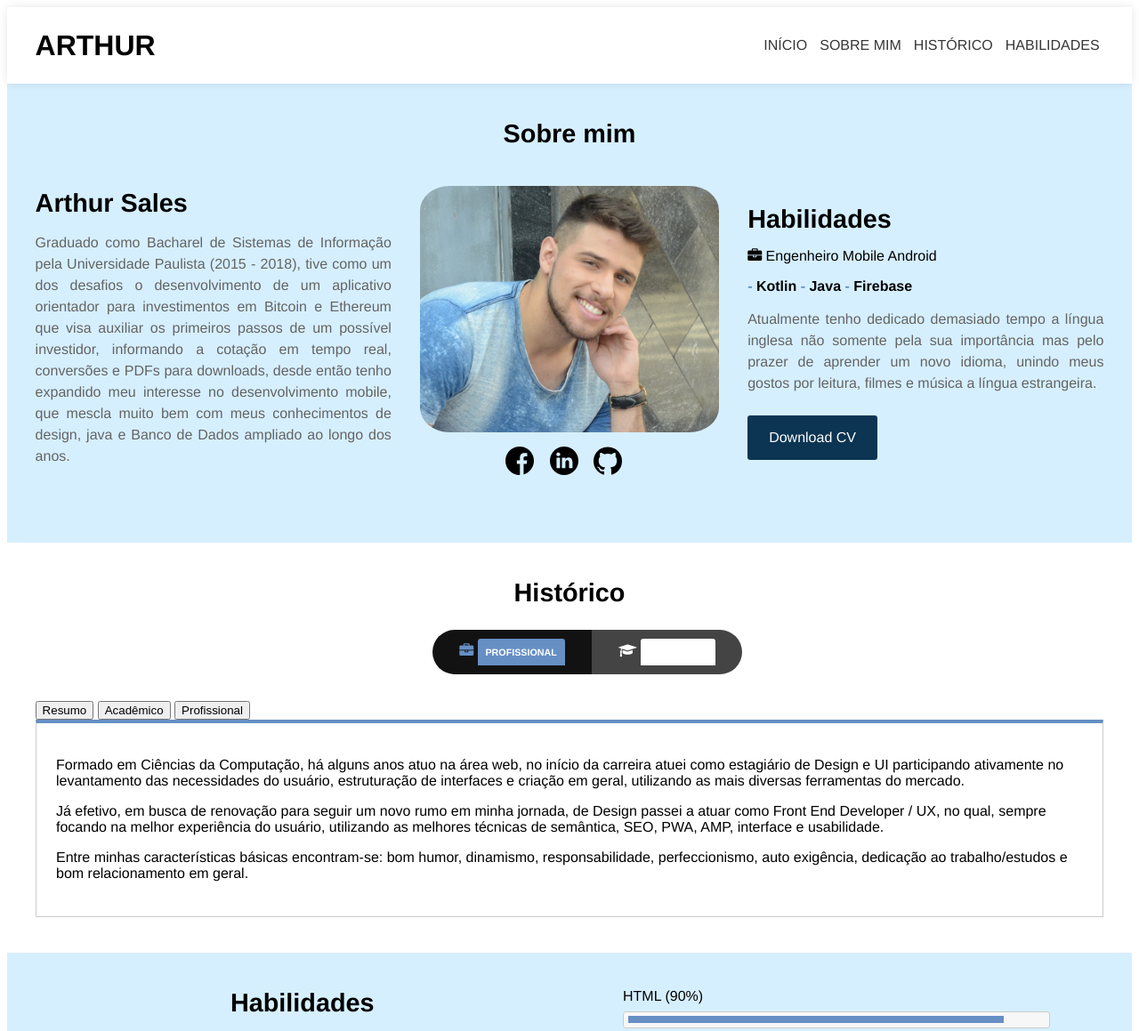
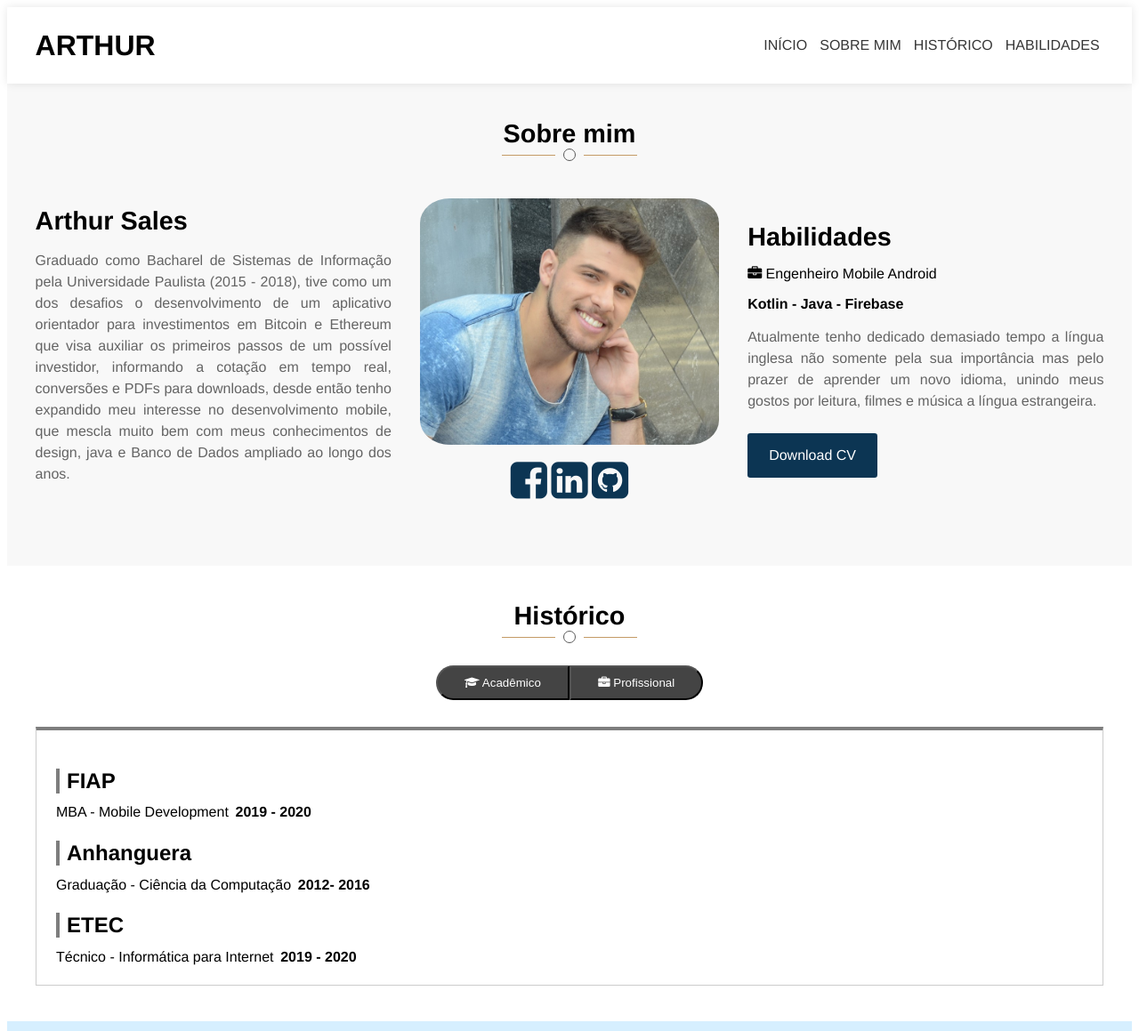
Before and after one commit to arthurproducer/meuPortifolio, a plain HTML site: page index.html in a window 1280 px wide. Shown: the top 1159 px of the page at 89% size. Drawn offline with Linux system fonts and the light colour scheme.

Commit message:
change about_me and social icons

```diff
--- a/index.html
+++ b/index.html
@@ -24,7 +24,10 @@
     </header>
 
     <section class="about" id="about">
-        <h1 class="title-section">Sobre mim</h1>
+        <h1 class="title-section">
+            Sobre mim
+            <div class='border-bottom'></div>
+        </h1>
 
         <main class="about_me_main">
             <div class="wrapper">
@@ -44,13 +47,19 @@
                             <img class="about_me_photo" src="./assets/arthur-sales.jpg" alt="Arthur Sales" title="Arthur Sales">
                             <div class="about_me_social_icons">
                                 <a class="link" href="" target="_blank">
-                                    <img class="about_me_social_icons_img" src="./assets/facebook.svg" alt="Icone Facebook" title="Facebook">
+                                    <!--img class="about_me_social_icons_img" src="./assets/facebook.svg" alt="Icone Facebook" title="Facebook">-->
+                                    <span style="font-size: 48px; color: var(--btn-color);"><i class="fa fa-facebook-square"></i></span>
+
                                 </a>
                                 <a class="link" href="" target="_blank">
-                                    <img class="about_me_social_icons_img" src="./assets/linkedin.svg" alt="Icone Linkedin" title="Linkedin">
+                                    <!--<img class="about_me_social_icons_img" src="./assets/linkedin.svg" alt="Icone Linkedin" title="Linkedin">-->
+                                    <span style="font-size: 48px; color: var(--btn-color);"><i aria-hidden='true' class='fa fa-linkedin-square'></i></span>
+
                                 </a>
                                 <a class="link" href="" target="_blank">
-                                    <img class="about_me_social_icons_img github" src="./assets/github.svg" alt="Icone GitHub" title="GitHub">
+                                    <!--<img class="about_me_social_icons_img github" src="./assets/github.svg" alt="Icone GitHub" title="GitHub">-->
+                                    <span style="font-size: 48px; color: var(--btn-color);"><i aria-hidden='true' class='fa fa-github-square'></i></span>
+
                                 </a>
                             </div>
                         </div>
@@ -58,8 +67,8 @@
                             <h1 class="name">Habilidades</h1>
                             <span class="job-role"><i class='fa fa-briefcase'></i> Engenheiro Mobile Android</span>
                             <span class="skill">Kotlin</span>
-                            <span class="skill">Java</span>
-                            <span class="skill">Firebase</span>
+                            <span class="skill">- Java</span>
+                            <span class="skill">- Firebase</span>
 
                             <p class="text_about_me">
                                 Atualmente tenho dedicado demasiado tempo a língua inglesa não somente pela sua importância
@@ -75,43 +84,16 @@
 
     <section class="career" id="career">
         <div class="wrapper">
-            <h1 class="title-section">Histórico</h1>
+            <h1 class="title-section">Histórico
+                <div class='border-bottom'></div>
+            </h1>
 
             <div class='tabs-icon'>
-                <ul>
-                <li class='active' id='tab-1'>
-                    <i aria-hidden='true' class='fa fa-briefcase'></i>
-                    <h6 onclick="toggleTab(this)" class="tab tab--school active">PROFISSIONAL</h6>
-                </li>
-                <li id='tab-2'>
-                    <i aria-hidden='true' class='fa fa-graduation-cap'></i>
-                    <h6 onclick="toggleTab(this)" class="tab tab--history">ACADÊMICO</h6>
-                </li>
-                </ul>
+            <button onclick="toggleTab(this)" id='tab-1' class="tab tab--school"> <i aria-hidden='true' class='fa fa-graduation-cap'></i> Acadêmico </button>
+            <button onclick="toggleTab(this)" id='tab-2' class="tab tab--history"><i aria-hidden='true' class='fa fa-briefcase'></i> Profissional</button>
             </div>
 
-            <button onclick="toggleTab(this)" class="tab tab--resume active">Resumo</button>
-            <button onclick="toggleTab(this)" class="tab tab--school">Acadêmico </button>
-            <button onclick="toggleTab(this)" class="tab tab--history">Profissional</button>
-
-            <div class="content content--resume active">
-                <p class="text">
-                    Formado em Ciências da Computação, há alguns anos atuo na área web, no início da carreira atuei como
-                    estagiário de Design e UI participando ativamente no levantamento das necessidades do usuário,
-                    estruturação de interfaces e criação em geral, utilizando as mais diversas ferramentas do mercado.
-                </p>
-                <p class="text">
-                    Já efetivo, em busca de renovação para seguir um novo rumo em minha jornada, de Design passei a atuar como
-                    Front End Developer / UX, no qual, sempre focando na melhor experiência do usuário, utilizando as melhores
-                    técnicas de semântica, SEO, PWA, AMP, interface e usabilidade.
-                </p>
-                <p class="text">
-                    Entre minhas características básicas encontram-se: bom humor, dinamismo, responsabilidade, perfeccionismo,
-                    auto exigência, dedicação ao trabalho/estudos e bom relacionamento em geral.
-                </p>
-            </div>
-
-            <div class="content content--school">
+            <div class="content content--school active">
                 <div class="box">
                     <h2 class="title">FIAP</h2>
                     <span class="school">MBA - Mobile Development</span>
--- a/styles/about.css
+++ b/styles/about.css
@@ -1,8 +1,8 @@
 .about {
-    background: var(--about-bg-color);
+    background:#f8f8f8;
 }
 .about_me_main {
-    background: var(--about-bg-color);
+    background: #f8f8f8;
     padding-bottom: 2rem;
 }
 
@@ -83,7 +83,7 @@
 
 .about_me_description .skill::before {
     color: var(--brand-color);
-    content: ' - ';
+    content: '  ';
 }
 
 .about_me_description .text_about_me {
--- a/styles/common.css
+++ b/styles/common.css
@@ -41,3 +41,44 @@ section {padding: 2.5rem 0;}
     background: var(--btn-hover-color);
     transition: all .2s;
 }
+
+.border-bottom {
+    width:12px;
+    height:12px;
+    border-radius:50%;
+    -moz-border-radius:50%;
+    -webkit-border-radius:50%;
+    margin:0 auto;
+    position:relative;
+}
+
+.border-bottom:before,
+.border-bottom:after{
+    content:"";
+    position:absolute;
+    height:1px;
+    width:60px;
+}
+
+.border-bottom:before{
+    left:-70px;
+    bottom:5px;
+}
+
+.border-bottom:after{
+    right:-70px;
+    bottom:5px;
+}
+
+.color-highlight{
+    color:#C49B66;
+}
+
+.border-bottom{
+    border:1px solid var(--primary-dark-color);
+}
+
+.border-bottom:before,
+.border-bottom:after{
+    background:#C49B66;
+}
--- a/styles/context.css
+++ b/styles/context.css
@@ -36,36 +36,23 @@
     margin-left: .2rem;
 }
 
-/* Tabs */
+/* Tabs*/
+
 .career .tabs-icon {
     margin-bottom: 30px;
     text-align: center;
     }
 
-.career .tabs-icon .tab {
+/*.career .tab {
     background: var(--white-color);
     border: none;
     border-radius: .2rem .2rem 0 0;
     cursor: pointer;
     margin: 0;
     padding: .55rem;
-}
+}*/
 
-.career .tabs-icon .tab:hover {
-    background: var(--brand-color);
-    color: var(--white-color);
-    transition: all .3s;
-}
-
-.carrer .tabs-icon .tab:focus { outline: none; }
-
-.career .tabs-icon .tab.active {
-    background: var(--brand-color);
-    color: var(--white-color);
-    cursor: default;
-}
-
-    .career .tabs-icon li {
+.career .tab {
     display: inline-block;
     padding: 10px 30px;
     background: #444;
@@ -73,25 +60,39 @@
     border-radius: 30px;
     margin: 0 -2px;
     cursor: pointer;
-    }
-    .career .tabs-icon li h6 {
+}
+
+.career .tab button{
     display: inline-block;
     padding-left: 10px;
-    }
-    .career .tabs-icon li:first-child {
+}
+
+.career .tab:hover {
+    background: var(--brand-color);
+    color: var(--white-color);
+    transition: all .3s;
+}
+
+.carrer .tab:focus { outline: none; }
+
+.career .tab.active {
+    background: var(--btn-color);
+    color: var(--white-color);
+    cursor: default;
+}
+.career .tab.active i {
+    color: #668fc4;
+}
+
+#tab-1 {
     border-bottom-right-radius: 0;
     border-top-right-radius: 0;
-    }
-    .career .tabs-icon li:last-child {
+}
+
+#tab-2 {
     border-bottom-left-radius: 0;
     border-top-left-radius: 0;
-    }
-    .career .tabs-icon .active {
-    background: #121212;
-    }
-    .career .tabs-icon .active i {
-    color: #668fc4;
-    }
+}
     .sm-title {
         text-transform: uppercase;
         font-size: 13px;
--- a/styles/var.css
+++ b/styles/var.css
@@ -1,10 +1,12 @@
 *{
     --border-color: #ccc;
-    --brand-color: #668fc4;
+    --brand-color: #7e7e7e;
     --background-skills-color: #f7f7f7;
     --font-color: #363636;
     --white-color: #fff;
+    --primary-dark-color: #585858;
     --about-bg-color: #d6efff;
     --btn-color: #0c3553;
+    --seconday-color: #f8f8f8;
     --btn-hover-color: #16486e;
 }
```
